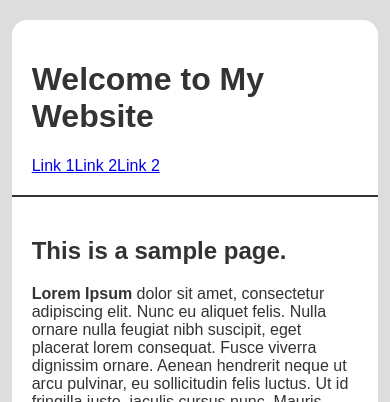
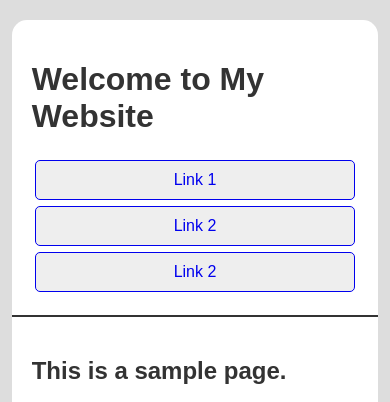
Before and after one commit to carterfromsl/sample-code, a plain HTML site: page index.html in a window 390 px wide. Shown: the top 402 px of the page. Drawn offline with Linux system fonts and the light colour scheme.

Commit message:
Update style.css

```diff
--- a/style.css
+++ b/style.css
@@ -25,6 +25,27 @@ nav {
   display: flex;
 }
 
+nav a {
+  flex-grow: 1;
+  text-align: center;
+  background: #eee;
+  padding: 10px;
+  border: 1px solid;
+  margin: 3px;
+  text-decoration: none;
+  transition: all 0.2s ease;
+  border-radius: 5px;
+}
+
+nav a:hover {
+  background: blue;
+  color: white;
+}
+
+img {
+  max-width: 100%
+}
+
 footer {
   background: #333;
   color: white;
@@ -36,3 +57,9 @@ footer {
 footer p {
   margin: 0;
 }
+
+@media (max-width: 500px) {
+  nav {
+    display: grid;
+  }
+}
```
